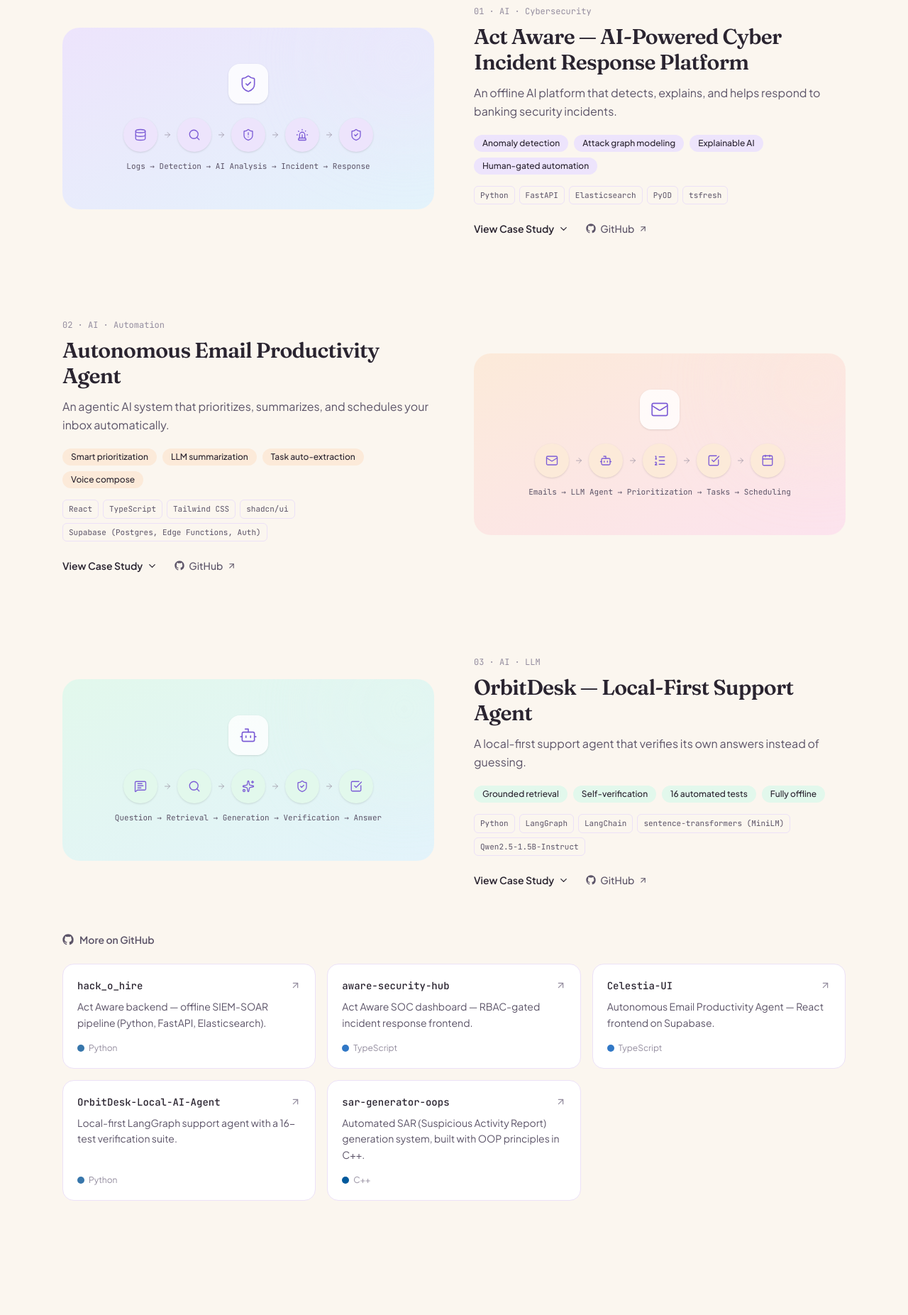
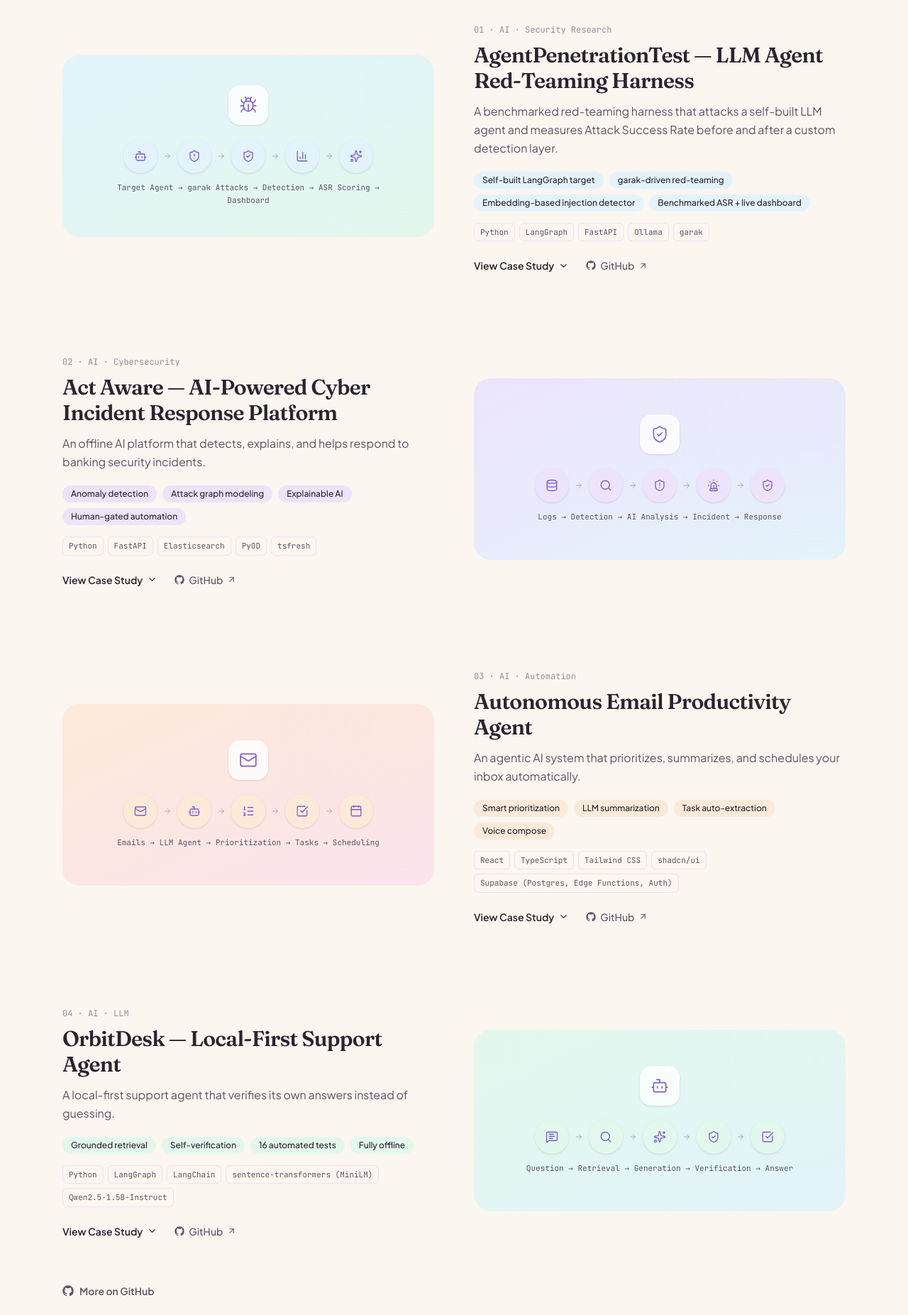
Before and after one commit to Vedika-u/vedika-utturwar, a React (Vite) app: page / in a window 1280 px wide. Shown: the part 1620-3473 px from the top of the page at 71% size. Built offline with nearby package versions, Linux system fonts and the light colour scheme.

Commit message:
Add AgentPenetrationTest project as flagship case study
A self-directed red-teaming harness with a from-scratch LangGraph target
agent, benchmarked against JailbreakBench with a live dashboard — fills the
portfolio's gap of a sustained, quantified, self-initiated project.

```diff
--- a/src/components/Projects.tsx
+++ b/src/components/Projects.tsx
@@ -1,12 +1,22 @@
-import { Bot, Mail, ShieldCheck } from 'lucide-react'
+import { Bot, Bug, Mail, ShieldCheck } from 'lucide-react'
 import { projects } from '../data/content'
-import { ActAwareDiagram, ActAwareFlow, EmailAgentDiagram, EmailAgentFlow, OrbitDeskDiagram, OrbitDeskFlow } from './diagrams'
+import {
+  ActAwareDiagram,
+  ActAwareFlow,
+  AgentPenTestDiagram,
+  AgentPenTestFlow,
+  EmailAgentDiagram,
+  EmailAgentFlow,
+  OrbitDeskDiagram,
+  OrbitDeskFlow,
+} from './diagrams'
 import { GithubStrip } from './GitHubActivity'
 import { ProjectCard } from './ProjectCard'
 import { Reveal } from './Reveal'
 import { SectionHeading } from './SectionHeading'
 
 const META = {
+  'agent-penetration-test': { icon: Bug, tone: 'blue' as const, Flow: AgentPenTestFlow, Architecture: AgentPenTestDiagram },
   'act-aware': { icon: ShieldCheck, tone: 'lavender' as const, Flow: ActAwareFlow, Architecture: ActAwareDiagram },
   'email-productivity-agent': { icon: Mail, tone: 'peach' as const, Flow: EmailAgentFlow, Architecture: EmailAgentDiagram },
   orbitdesk: { icon: Bot, tone: 'mint' as const, Flow: OrbitDeskFlow, Architecture: OrbitDeskDiagram },
@@ -18,7 +28,7 @@
       <SectionHeading
         index="02 · Featured Projects"
         title="Systems built under real constraints"
-        description="Each of these shipped as a working system inside a hackathon or assignment window — not just a proposal. Open one for the full case study."
+        description="Each of these shipped as a working, benchmarked system — inside a hackathon, an assignment, or a self-directed build — not just a proposal. Open one for the full case study."
       />
 
       <div className="space-y-20 sm:space-y-28">
--- a/src/components/diagrams/index.tsx
+++ b/src/components/diagrams/index.tsx
@@ -1,4 +1,4 @@
-import { Bot, Calendar, CheckSquare, Database, ListOrdered, Mail, MessageSquareText, Search, ShieldAlert, ShieldCheck, Siren, Sparkles } from 'lucide-react'
+import { BarChart3, Bot, Calendar, CheckSquare, Database, ListOrdered, Mail, MessageSquareText, Search, ShieldAlert, ShieldCheck, Siren, Sparkles } from 'lucide-react'
 import { PipelineDiagram } from './PipelineDiagram'
 import { SimpleFlow } from './SimpleFlow'
 
@@ -42,6 +42,21 @@
         { label: 'Generation', icon: Sparkles },
         { label: 'Verification', icon: ShieldCheck },
         { label: 'Answer', icon: CheckSquare },
+      ]}
+    />
+  )
+}
+
+export function AgentPenTestFlow() {
+  return (
+    <SimpleFlow
+      tone="blue"
+      nodes={[
+        { label: 'Target Agent', icon: Bot },
+        { label: 'garak Attacks', icon: ShieldAlert },
+        { label: 'Detection', icon: ShieldCheck },
+        { label: 'ASR Scoring', icon: BarChart3 },
+        { label: 'Dashboard', icon: Sparkles },
       ]}
     />
   )
@@ -99,3 +114,20 @@
     />
   )
 }
+
+export function AgentPenTestDiagram() {
+  return (
+    <PipelineDiagram
+      tone="blue"
+      caption="The target agent is built from scratch in this repo, not borrowed, so every attack surface — prompt injection, tool-output injection, memory poisoning via the notes store — is fully understood. Detection is wired directly into the agent's own verify node rather than bolted on as a separate service."
+      stages={[
+        { label: 'Attack Corpus', sublabel: 'JailbreakBench · StrongREJECT · deepset' },
+        { label: 'Target Agent', sublabel: 'LangGraph: tools + SQLite memory' },
+        { label: 'Attack Runner', sublabel: 'garak REST generator' },
+        { label: 'Detection Layer', sublabel: 'grounding + memory-integrity + injection detector', badge: 'in-graph' },
+        { label: 'Scorer', sublabel: 'ASR + precision/recall vs. JailbreakBench' },
+        { label: 'Dashboard', sublabel: 'React/TS, deployed to GitHub Pages' },
+      ]}
+    />
+  )
+}
--- a/src/data/content.ts
+++ b/src/data/content.ts
@@ -15,7 +15,7 @@
 export const about = {
   paragraphs: [
     "I'm a third-year Information Technology undergraduate at Banasthali Vidyapeeth (graduating 2028), currently holding a 9.61 CGPA. My focus is on agentic AI systems — software that doesn't just respond to input, but reasons through multi-step workflows: triaging, prioritizing, and acting with a human kept in the loop.",
-    "Across two hackathons, I've helped build a SIEM-SOAR platform for banking cybersecurity and an autonomous productivity agent for email — both under real time pressure, both shipped as working systems rather than slide decks. I work comfortably across the stack: Python/FastAPI services, React/TypeScript frontends, and data layers spanning MySQL and Elasticsearch.",
+    "Across two hackathons, I've helped build a SIEM-SOAR platform for banking cybersecurity and an autonomous productivity agent for email — both under real time pressure, both shipped as working systems rather than slide decks. More recently, I took that same detection instinct into a self-directed project: building an LLM agent from scratch and red-teaming it myself, measuring Attack Success Rate before and after a custom detection layer instead of just demoing a happy path. I work comfortably across the stack: Python/FastAPI services, React/TypeScript frontends, and data layers spanning MySQL and Elasticsearch.",
     "Outside of engineering, I placed 4th nationally in Le Grand Concours, a French language competition run with the Embassy of France in India — evidence that the same discipline I bring to debugging a detection pipeline applies elsewhere too.",
   ],
 }
@@ -39,11 +39,49 @@
     items: string[]
   }[]
   links: { label: string; href: string }[]
-  diagram: 'emailAgent' | 'actAware' | 'orbitDesk'
+  diagram: 'emailAgent' | 'actAware' | 'orbitDesk' | 'agentPenTest'
   featured: boolean
 }
 
 export const projects: Project[] = [
+  {
+    slug: 'agent-penetration-test',
+    name: 'AgentPenetrationTest — LLM Agent Red-Teaming Harness',
+    category: 'AI · Security Research',
+    event: 'Self-Directed Research Project',
+    date: 'September 2026',
+    tagline: 'A red-teaming harness that attacks an LLM agent built from scratch — then measures, in real numbers, how often the attacks work.',
+    oneLiner: 'A benchmarked red-teaming harness that attacks a self-built LLM agent and measures Attack Success Rate before and after a custom detection layer.',
+    shortFeatures: ['Self-built LangGraph target', 'garak-driven red-teaming', 'Embedding-based injection detector', 'Benchmarked ASR + live dashboard'],
+    results:
+      'Measured a real precision/recall/F1 (0.689 / 0.840 / 0.757) for the injection detector on 196 held-out examples, and an Attack Success Rate of 5% → 0% before/after detection on a 20-behavior stratified JailbreakBench subset — reported honestly alongside the caveat that the sample is small and the target model’s own safety tuning already blocked 19/20 attempts independent of the detector.',
+    problem:
+      'Most AI red-teaming demos run a public scanner against someone else’s chatbot and report a vague "it worked" — without fully understanding the target’s actual attack surface, and without a measured, reproducible before/after result.',
+    solution:
+      'A target agent built end-to-end for this project — a LangGraph state graph with web search, a SQLite-backed persistent notes store, and a calculator — deliberately designed to expose direct prompt injection, indirect tool-output injection, and memory poisoning as first-class attack surfaces. A harness wraps the agent’s API as a garak REST generator, drives garak’s probe suite against it, and ingests every attack/response pair. A detection layer — a grounding/claim check, a memory-integrity check on the notes tool, and an embedding-similarity injection classifier (Ollama nomic-embed-text) — is wired directly into the agent’s own verification node rather than bolted on separately. Results are scored against JailbreakBench and a StrongREJECT-style rubric and surfaced on a deployed React dashboard.',
+    role:
+      'Solo, self-directed project with no external deadline, built across five phases: the target agent, the attack harness, the detection layer, benchmark scoring, and the dashboard — including the literature review (garak, JailbreakBench, StrongREJECT, OWASP LLM Top 10) that shaped the scope decisions.',
+    features: [
+      'LangGraph target agent with three tools (web search, notes, calculator) and SQLite-backed persistent memory, exposing a memory-poisoning attack surface most toy agents lack the state to exhibit',
+      'garak-driven attack harness wrapping the agent’s /attack endpoint as a REST generator, ingesting every (probe, prompt, output, detector score) row into SQLite',
+      'In-graph detection layer: grounding/claim check, memory-integrity check on the notes tool, and an embedding-similarity injection/jailbreak classifier',
+      'Detector precision/recall/F1 measured against a held-out mix of deepset/prompt-injections and JailbreakBench/JBB-Behaviors',
+      'Attack Success Rate benchmarked before/after detection using a StrongREJECT-lite LLM-judge rubric, with methodology and caveats disclosed in full',
+      'React/TypeScript dashboard deployed to GitHub Pages, reading real result JSON rather than mock data',
+    ],
+    stack: [
+      { label: 'Target Agent', items: ['Python', 'LangGraph', 'FastAPI', 'Ollama'] },
+      { label: 'Red-Teaming', items: ['garak', 'JailbreakBench', 'StrongREJECT'] },
+      { label: 'Detection', items: ['Ollama (nomic-embed-text)', 'SQLite'] },
+      { label: 'Dashboard', items: ['React', 'TypeScript', 'Vite'] },
+    ],
+    links: [
+      { label: 'Repository', href: 'https://github.com/Vedika-u/agent-penetration-test' },
+      { label: 'Live Dashboard', href: 'https://vedika-u.github.io/agent-penetration-test/' },
+    ],
+    diagram: 'agentPenTest',
+    featured: true,
+  },
   {
     slug: 'act-aware',
     name: 'Act Aware — AI-Powered Cyber Incident Response Platform',
@@ -290,6 +328,12 @@
 
 export const githubRepos = [
   {
+    name: 'agent-penetration-test',
+    description: 'Self-built LangGraph target agent + garak-driven red-teaming harness, benchmarked against JailbreakBench.',
+    language: 'Python',
+    url: 'https://github.com/Vedika-u/agent-penetration-test',
+  },
+  {
     name: 'hack_o_hire',
     description: 'Act Aware backend — offline SIEM-SOAR pipeline (Python, FastAPI, Elasticsearch).',
     language: 'Python',
```
